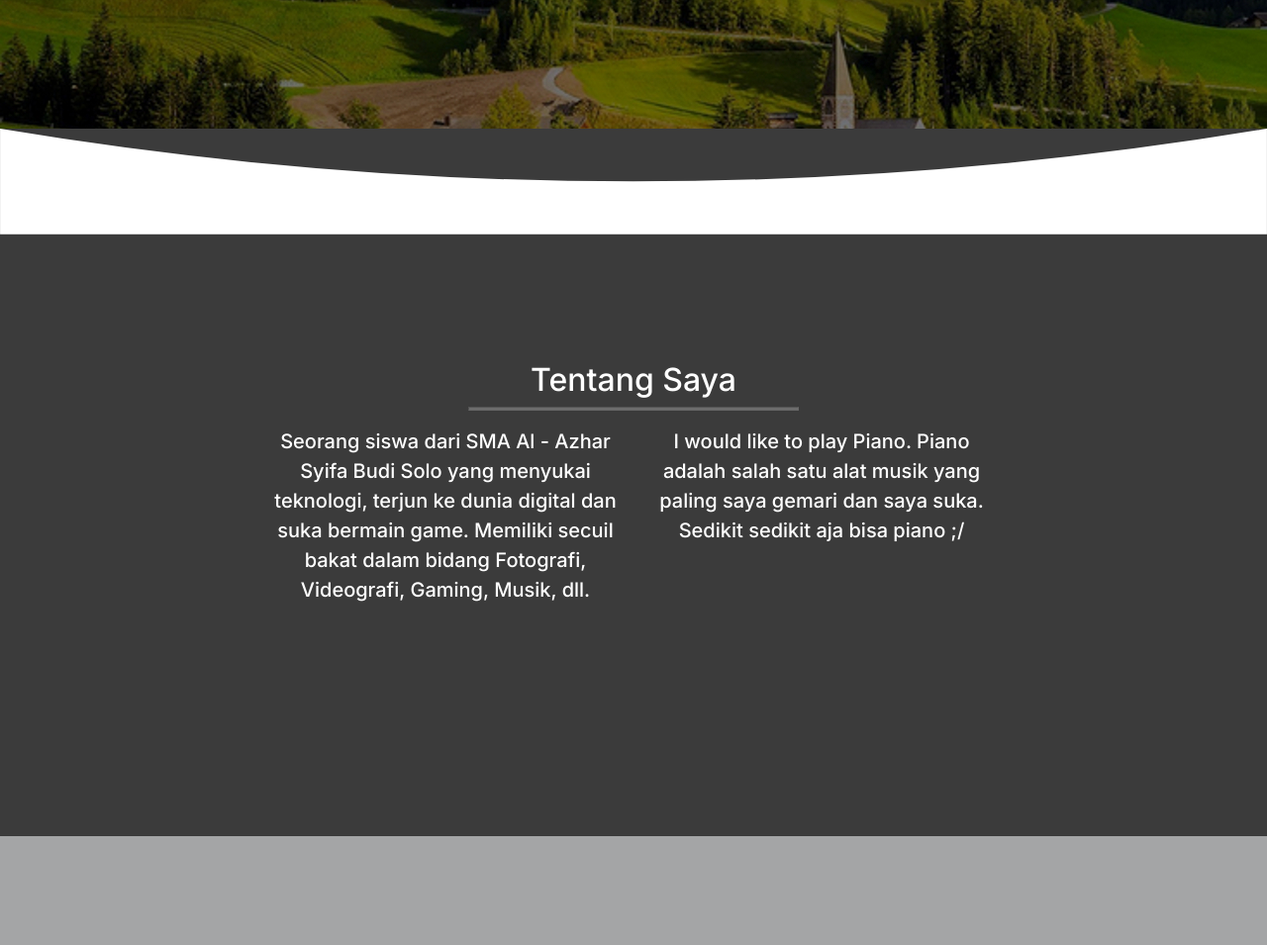
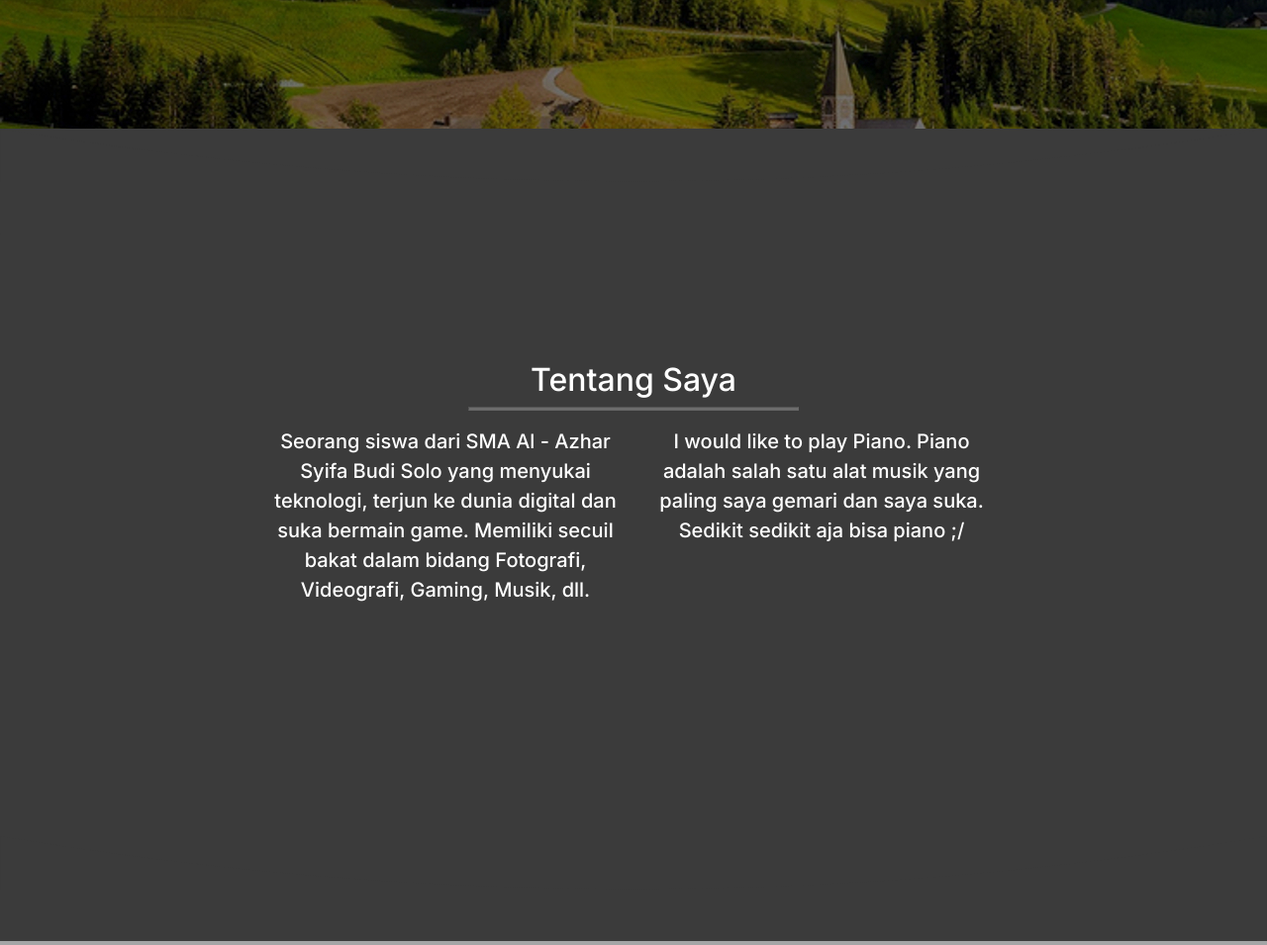
Before and after one commit to iLuviee/portofolio, a plain HTML site: page index.html in a window 1280 px wide. Shown: the part 520-1475 px from the top of the page at 99% size. Drawn offline with nearby package versions, Linux system fonts and the light colour scheme.

Commit message:
Update index.html

```diff
--- a/index.html
+++ b/index.html
@@ -81,7 +81,7 @@
     <!-- End of Jumbotron -->
 
     <svg class="svg-bwh-iframe-yt" xmlns="http://www.w3.org/2000/svg" viewBox="0 0 1440 120">
-    <path fill="#ffffff" d="M0,0 Q720,120 1440,0 V120 H0 Z"></path>
+    <path fill="#3b3b3b" d="M0,0 Q720,120 1440,0 V120 H0 Z"></path>
 </svg>
 
     <!-- Start of About Section -->
@@ -112,7 +112,9 @@
     </section>
 
     <!-- End of About Section -->
-
+<svg class="svg-bwh-iframe-yt" xmlns="http://www.w3.org/2000/svg" viewBox="0 0 1440 120">
+    <path fill="#3b3b3b" d="M0,0 Q720,120 1440,0 V120 H0 Z"></path>
+</svg>
     <!-- Start of Skills Section -->
     <section id="music">
       <div class="container" data-aos="fade-right" data-aos-duration="2000" style="padding-top: -10rem">
```
